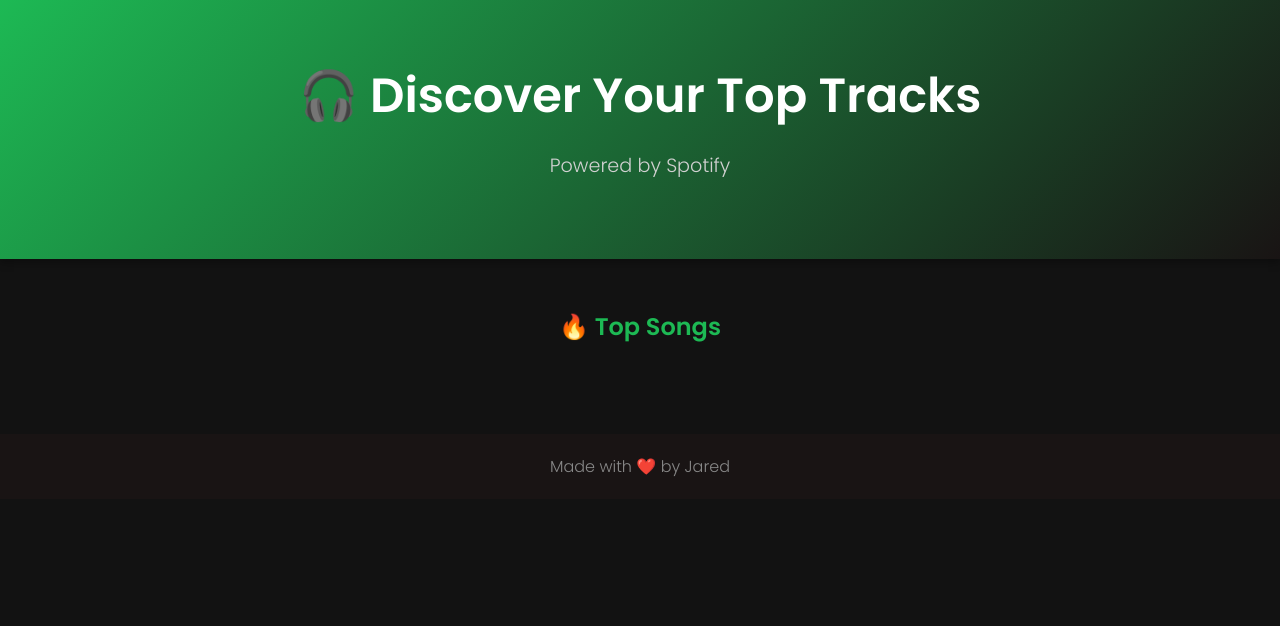
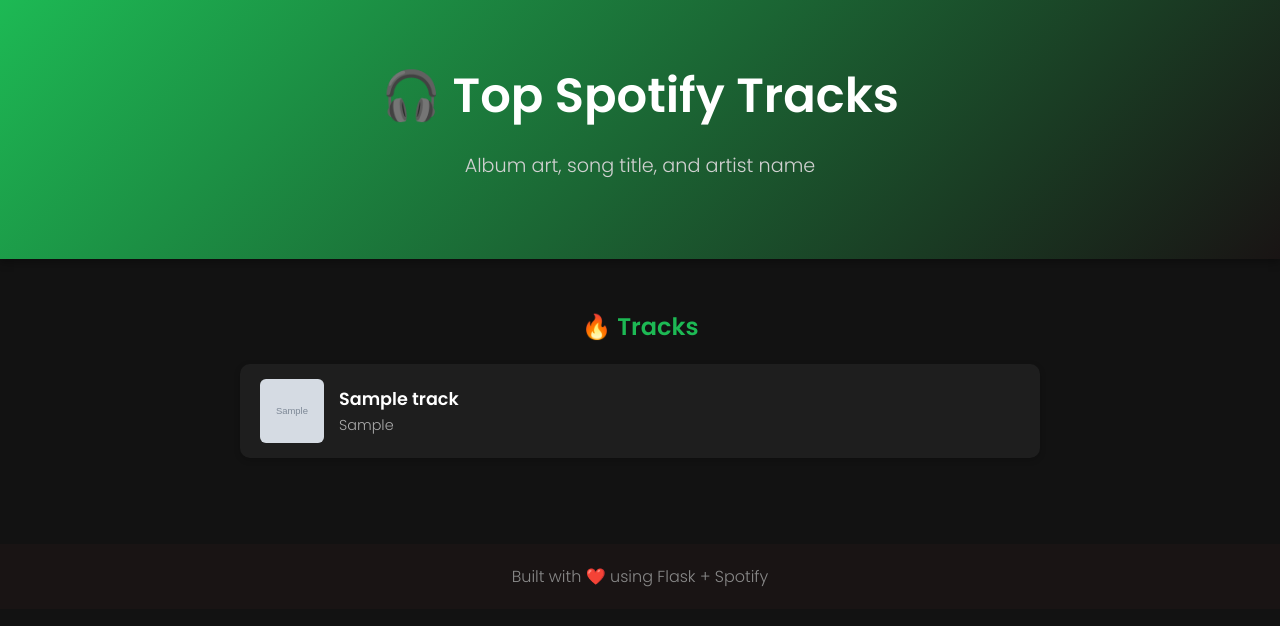
Before and after one commit to AyoJared/Spotify-last-songs, a Flask app: page / in a window 1280 px wide. Shown: the top 626 px of the page. Run offline with Flask 3, Linux system fonts and the light colour scheme; tables that the repository leaves empty hold one stand-in row (values such as "Sample post"); grey boxes marked "Sample" are stand-in pictures.

Commit message:
Final Project for Keploy

```diff
--- a/app.py
+++ b/app.py
@@ -1,10 +1,105 @@
-from flask import Flask, render_template
+from flask import Flask, jsonify, render_template, request
+from flask_sqlalchemy import SQLAlchemy
+from getsTheMostPopularSongs import get_spotify_tracks
+from sqlalchemy import inspect
+import os
+import time
+import sqlalchemy.exc
 
 app = Flask(__name__)
 
+# PostgreSQL config from env (Docker Compose)
+app.config['SQLALCHEMY_DATABASE_URI'] = (
+    f"postgresql://{os.environ['DB_USER']}:{os.environ['DB_PASS']}"
+    f"@{os.environ['DB_HOST']}:{os.environ['DB_PORT']}/{os.environ['DB_NAME']}"
+)
+app.config['SQLALCHEMY_TRACK_MODIFICATIONS'] = False
+
+db = SQLAlchemy(app)
+
+class Track(db.Model):
+    __tablename__ = 'tracks'
+    id = db.Column(db.String, primary_key=True)
+    name = db.Column(db.String, nullable=False)
+    artist = db.Column(db.String, nullable=False)
+    image_url = db.Column(db.String)
 
 @app.route("/")
 def home():
-    return render_template("index.html")
+    tracks = Track.query.all()
+    return render_template("index.html", tracks=tracks)
 
-app.run(host='127.0.0.1', port=3000)
+@app.route("/tracks", methods=["GET"])
+def get_tracks():
+    return jsonify([
+        {
+            "id": t.id,
+            "name": t.name,
+            "artist": t.artist,
+            "image_url": t.image_url
+        }
+        for t in Track.query.all()
+    ])
+
+@app.route("/tracks", methods=["POST"])
+def add_track():
+    data = request.json
+    if not data or not all(k in data for k in ("id", "name", "artist")):
+        return jsonify({"error": "Missing track data"}), 400
+    if Track.query.get(data["id"]):
+        return jsonify({"error": "Track ID already exists"}), 409
+    new_track = Track(
+        id=data["id"],
+        name=data["name"],
+        artist=data["artist"],
+        image_url=data.get("image_url")
+    )
+    db.session.add(new_track)
+    db.session.commit()
+    return jsonify({"message": "Track added"}), 201
+
+@app.route("/tracks/<id>", methods=["PUT"])
+def update_track(id):
+    track = Track.query.get(id)
+    if not track:
+        return jsonify({"error": "Track not found"}), 404
+    data = request.json
+    track.name = data.get("name", track.name)
+    track.artist = data.get("artist", track.artist)
+    track.image_url = data.get("image_url", track.image_url)
+    db.session.commit()
+    return jsonify({"message": "Track updated"})
+
+@app.route("/tracks/<id>", methods=["DELETE"])
+def delete_track(id):
+    track = Track.query.get(id)
+    if not track:
+        return jsonify({"error": "Track not found"}), 404
+    db.session.delete(track)
+    db.session.commit()
+    return jsonify({"message": "Track deleted"})
+
+def initialize_database():
+    with app.app_context():
+        print("🔧 Initializing database...")
+        db.create_all()
+        inspector = inspect(db.engine)
+        print("📦 Current tables:", inspector.get_table_names())
+
+        if not Track.query.first():
+            print("🎧 Preloading Spotify tracks...")
+            for track in get_spotify_tracks():
+                if not Track.query.get(track["id"]):
+                    db.session.add(Track(
+                        id=track["id"],
+                        name=track["name"],
+                        artist=track["artist"],
+                        image_url=track.get("image_url")
+                    ))
+            db.session.commit()
+            print("✅ Tracks loaded.")
+        else:
+            print("📚 Tracks already exist — skipping preload.")
+
+initialize_database()
+app.run(host="0.0.0.0", port=3000, debug=True)
--- a/requirements.txt
+++ b/requirements.txt
@@ -1 +1,5 @@
 Flask
+flask_sqlalchemy
+psycopg2-binary
+python-dotenv
+requests
--- a/static/css/main.css
+++ b/static/css/main.css
@@ -54,6 +54,19 @@
     background-color: #282828;
 }
 
+.track-flex {
+    display: flex;
+    align-items: center;
+    gap: 15px;
+}
+
+.album-art {
+    width: 64px;
+    height: 64px;
+    border-radius: 6px;
+    object-fit: cover;
+}
+
 .track-info strong {
     font-size: 1.1rem;
     color: #fff;
--- a/templates/index.html
+++ b/templates/index.html
@@ -2,34 +2,41 @@
 <html lang="en">
 <head>
     <meta charset="UTF-8">
-    <title>My Spotify App</title>
+    <title>My Spotify Tracks</title>
     <link rel="stylesheet" href="{{ url_for('static', filename='css/main.css') }}">
     <link href="https://fonts.googleapis.com/css2?family=Poppins:wght@300;600&display=swap" rel="stylesheet">
 </head>
 <body>
     <div class="hero">
-        <h1>🎧 Discover Your Top Tracks</h1>
-        <p>Powered by Spotify</p>
+        <h1>🎧 Top Spotify Tracks</h1>
+        <p>Album art, song title, and artist name</p>
     </div>
 
     <div class="tracks-section">
-        <h2>🔥 Top Songs</h2>
+        <h2>🔥 Tracks</h2>
+        {% if tracks %}
             <ul class="track-list">
                 {% for track in tracks %}
                 <li class="track-card">
+                    <div class="track-flex">
+                        {% if track.image_url %}
+                            <img class="album-art" src="{{ track.image_url }}" alt="Album Art">
+                        {% endif %}
                         <div class="track-info">
                             <strong>{{ track.name }}</strong><br>
                             <span>{{ track.artist }}</span>
                         </div>
+                    </div>
                 </li>
                 {% endfor %}
             </ul>
+        {% else %}
+            <p style="text-align: center; color: #ccc;">No tracks available.</p>
+        {% endif %}
     </div>
 
     <footer>
-        Made with ❤️ by Jared
+        Built with ❤️ using Flask + Spotify
     </footer>
-
-    <script src="{{ url_for('static', filename='js/script.js') }}"></script>
 </body>
 </html>
```
Also changed, not shown: docker-compose.yml (+41 -7 lines), getsTheMostPopularSongs.py (+29 -25 lines), 3 other files. Lines whose indentation alone changed are shown as unchanged.
